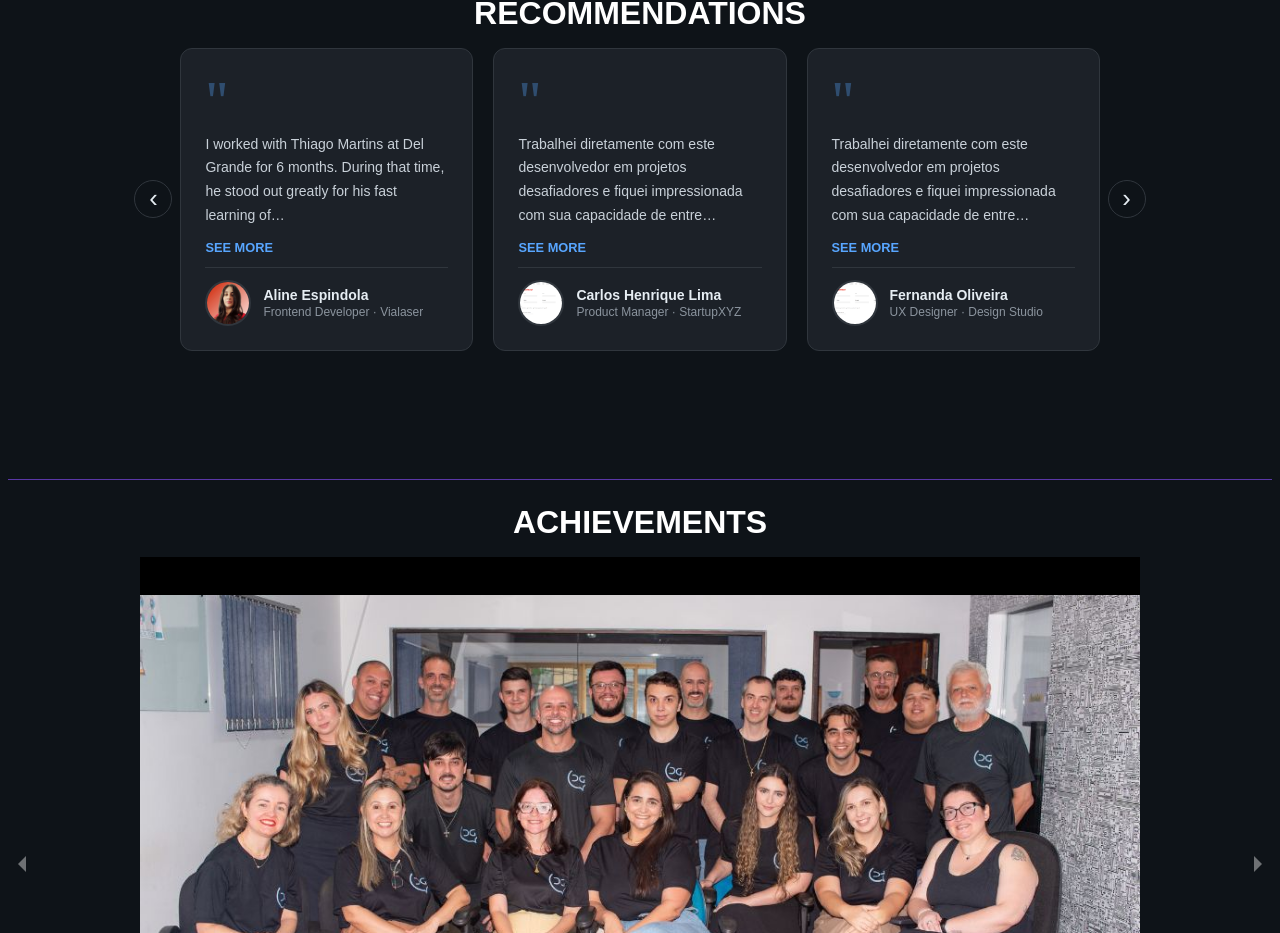
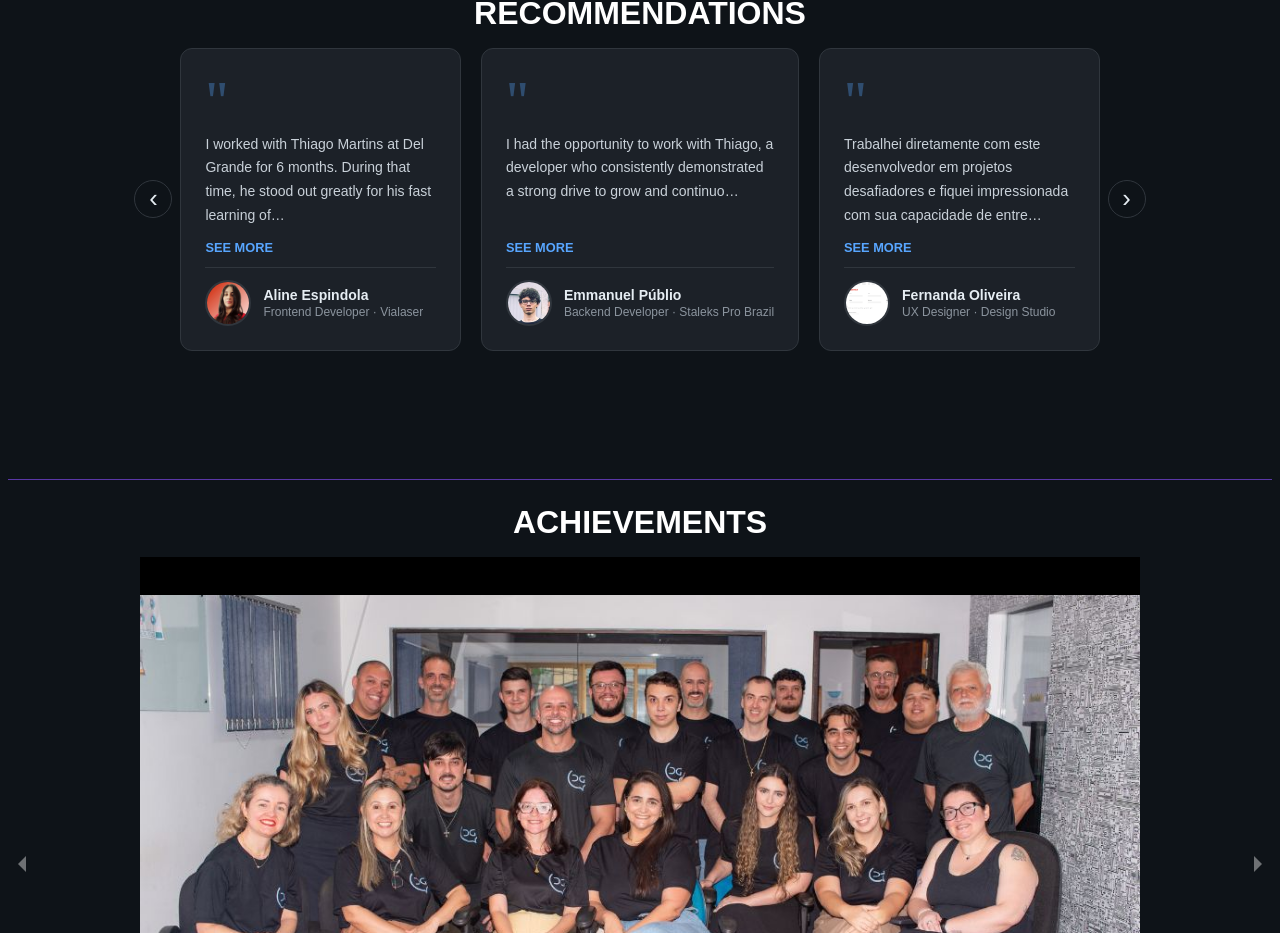
Before and after one commit to Thiago0808/portfolio, a React (Vite) app: page / in a window 1280 px wide. Shown: the part 5213-6146 px from the top of the page. Built offline with nearby package versions, Linux system fonts and the light colour scheme; a web font is replaced by a local one.

Commit message:
feat: Adiciona recomendação de Emmanuel

```diff
--- a/src/content/languages/br.json
+++ b/src/content/languages/br.json
@@ -187,7 +187,7 @@
     "title": "RECOMENDAÇÕES",
     "texts": {
       "rec1": "Trabalhei com Thiago Martins na Del Grande por 6 meses. Durante esse tempo, ele se destacou, e muito, pelo rápido aprendizado que teve das tecnologias da empresa, busca constante pela qualidade do software e proatividade na equipe. Ele, por iniciativa própria, fez análise completa do software, focando em bugs e escalabilidade. Nisso, resolveu centenas de bugs, sendo 300 apenas em um dos serviços da empresa",
-      "rec2": "Trabalhei diretamente com este desenvolvedor em projetos desafiadores e fiquei impressionada com sua capacidade de entregar soluções robustas e bem estruturadas. Ele demonstra maturidade técnica muito além da sua experiência, sempre buscando as melhores práticas e aprendendo rapidamente. Um profissional que recomendo sem hesitação para qualquer equipe que busca qualidade e comprometimento",
+      "rec2": "Tive a oportunidade de trabalhar com o Thiago, um desenvolvedor que sempre demonstrou forte interesse em evoluir e aprender continuamente. Buscava entender as soluções a fundo, indo além da resolução dos problemas do dia a dia, o que resultou em uma evolução técnica muito rápida. Além disso, é uma pessoa metódica e organizada, com alto senso de comprometimento, atenção aos detalhes e responsabilidade tanto nas entregas quanto no cumprimento de prazos.",
       "rec3": "Trabalhei diretamente com este desenvolvedor em projetos desafiadores e fiquei impressionada com sua capacidade de entregar soluções robustas e bem estruturadas. Ele demonstra maturidade técnica muito além da sua experiência, sempre buscando as melhores práticas e aprendendo rapidamente. Um profissional que recomendo sem hesitação para qualquer equipe que busca qualidade e comprometimento",
       "rec4": "Trabalhei diretamente com este desenvolvedor em projetos desafiadores e fiquei impressionada com sua capacidade de entregar soluções robustas e bem estruturadas. Ele demonstra maturidade técnica muito além da sua experiência, sempre buscando as melhores práticas e aprendendo rapidamente. Um profissional que recomendo sem hesitação para qualquer equipe que busca qualidade e comprometimento",
       "rec5": "Trabalhei diretamente com este desenvolvedor em projetos desafiadores e fiquei impressionada com sua capacidade de entregar soluções robustas e bem estruturadas. Ele demonstra maturidade técnica muito além da sua experiência, sempre buscando as melhores práticas e aprendendo rapidamente. Um profissional que recomendo sem hesitação para qualquer equipe que busca qualidade e comprometimento"
--- a/src/content/languages/en.json
+++ b/src/content/languages/en.json
@@ -187,7 +187,7 @@
     "title": "RECOMMENDATIONS",
     "texts": {
       "rec1": "I worked with Thiago Martins at Del Grande for 6 months. During that time, he stood out greatly for his fast learning of the company’s technologies, constant pursuit of software quality, and proactivity within the team. On his own initiative, he conducted a complete analysis of the software, focusing on bugs and scalability. As a result, he resolved hundreds of bugs, including 300 in just one of the company’s services.",
-      "rec2": "Trabalhei diretamente com este desenvolvedor em projetos desafiadores e fiquei impressionada com sua capacidade de entregar soluções robustas e bem estruturadas. Ele demonstra maturidade técnica muito além da sua experiência, sempre buscando as melhores práticas e aprendendo rapidamente. Um profissional que recomendo sem hesitação para qualquer equipe que busca qualidade e comprometimento",
+      "rec2": "I had the opportunity to work with Thiago, a developer who consistently demonstrated a strong drive to grow and continuously learn. He always sought to deeply understand solutions, going beyond simply solving day-to-day problems, which resulted in very rapid technical growth. In addition, he is a methodical and organized professional, with a high level of commitment, attention to detail, and responsibility both in deliveries and in meeting deadlines.",
       "rec3": "Trabalhei diretamente com este desenvolvedor em projetos desafiadores e fiquei impressionada com sua capacidade de entregar soluções robustas e bem estruturadas. Ele demonstra maturidade técnica muito além da sua experiência, sempre buscando as melhores práticas e aprendendo rapidamente. Um profissional que recomendo sem hesitação para qualquer equipe que busca qualidade e comprometimento",
       "rec4": "Trabalhei diretamente com este desenvolvedor em projetos desafiadores e fiquei impressionada com sua capacidade de entregar soluções robustas e bem estruturadas. Ele demonstra maturidade técnica muito além da sua experiência, sempre buscando as melhores práticas e aprendendo rapidamente. Um profissional que recomendo sem hesitação para qualquer equipe que busca qualidade e comprometimento",
       "rec5": "Trabalhei diretamente com este desenvolvedor em projetos desafiadores e fiquei impressionada com sua capacidade de entregar soluções robustas e bem estruturadas. Ele demonstra maturidade técnica muito além da sua experiência, sempre buscando as melhores práticas e aprendendo rapidamente. Um profissional que recomendo sem hesitação para qualquer equipe que busca qualidade e comprometimento"
--- a/src/content/recommendationsContent.ts
+++ b/src/content/recommendationsContent.ts
@@ -1,6 +1,6 @@
 import faculmatchImg from "../assets/img/projects/faculmatch.png";
 import alineImg from "../assets/img/recommendations/aline.jpg";
-
+import emmanuelImg from "../assets/img/recommendations/emmanuel.jpg";
 
 export interface Recommendation {
   id: string;
@@ -20,10 +20,10 @@ export const recommendationsContent: Recommendation[] = [
   },
   {
     id: "rec2",
-    name: "Carlos Henrique Lima",
-    role: "Product Manager",
-    company: "StartupXYZ",
-    photo: faculmatchImg,
+    name: "Emmanuel Públio",
+    role: "Backend Developer",
+    company: "Staleks Pro Brazil",
+    photo: emmanuelImg,
   },
   {
     id: "rec3",
```
Also changed, not shown: src/assets/img/recommendations/emmanuel.jpg (added).
